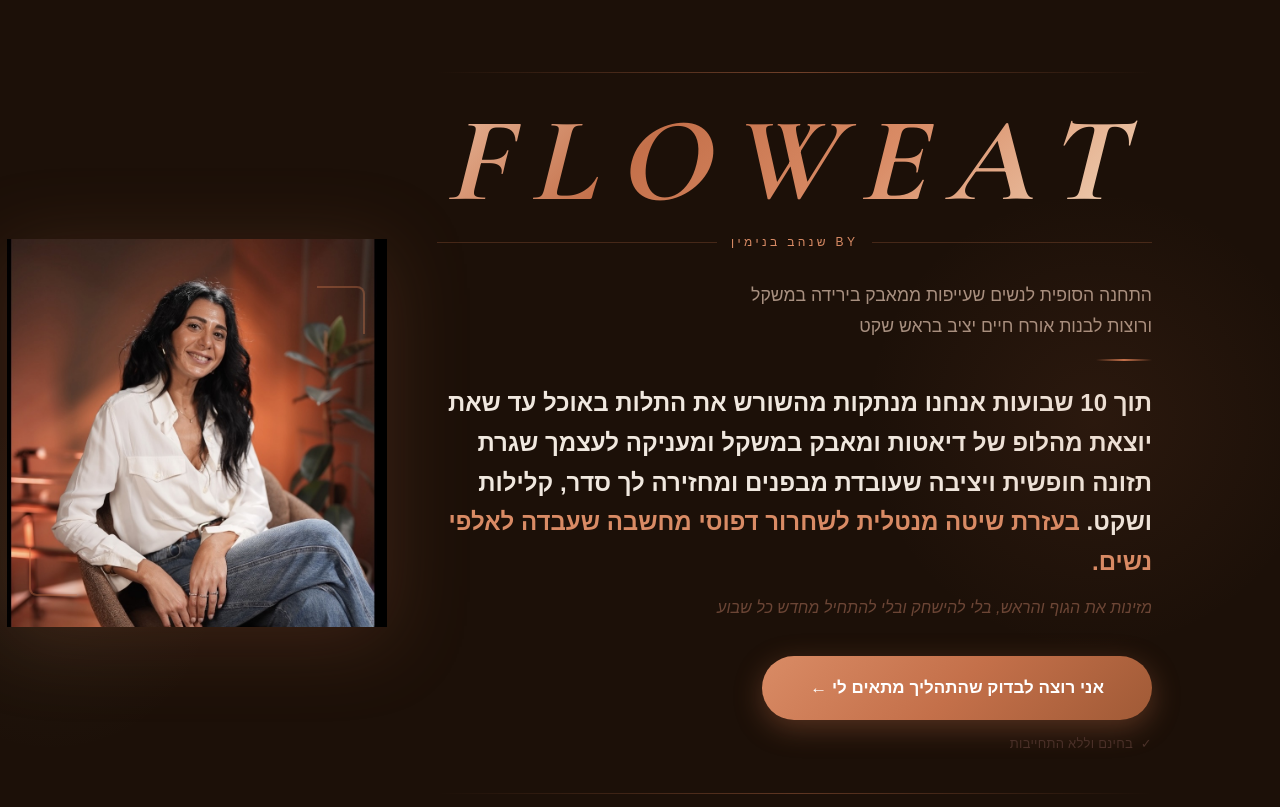
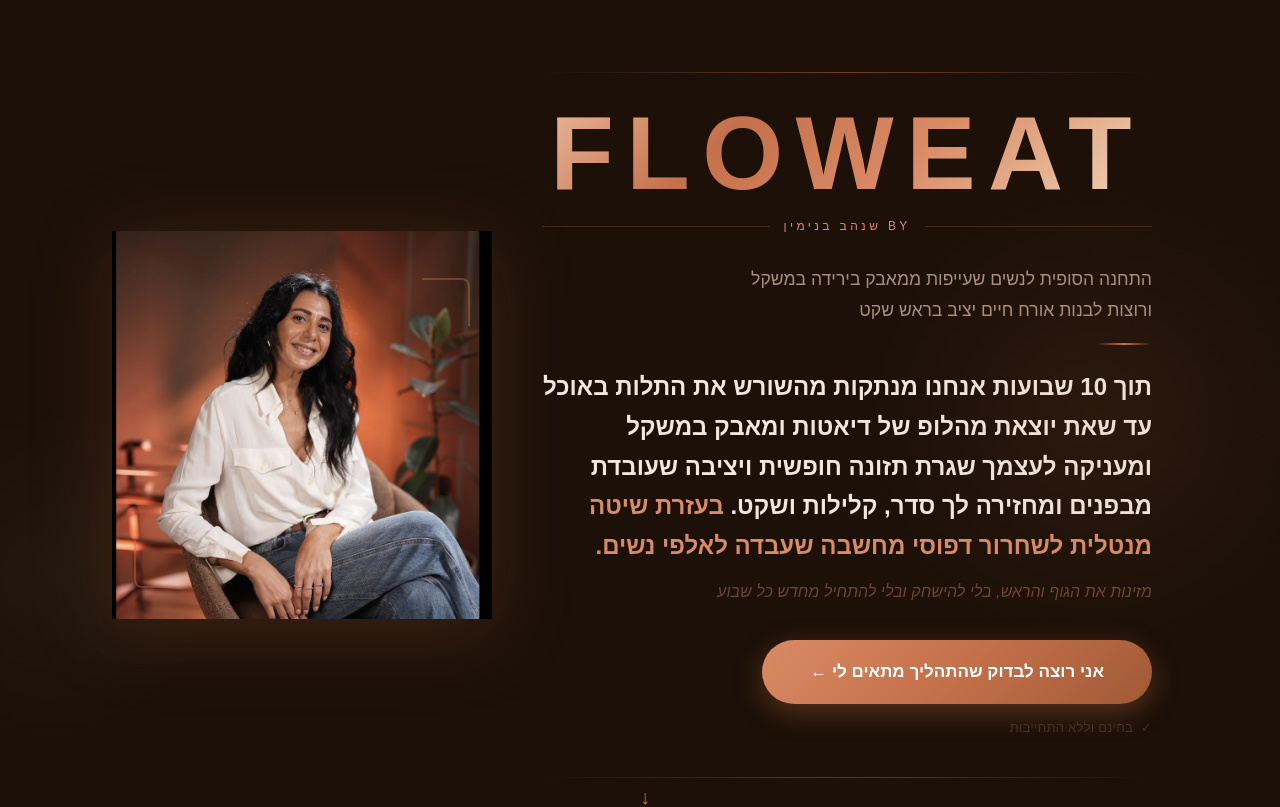
Before and after one commit to shenhav1985-netizen/floweat-landing, a Next.js app: page / in a window 1280 px wide. Shown: the top 807 px of the page. Built offline with nearby package versions, Linux system fonts and the light colour scheme.

Commit message:
revert: back to original Heebo font for FLOWEAT

```diff
--- a/app/components/HeroSection.tsx
+++ b/app/components/HeroSection.tsx
@@ -73,11 +73,11 @@
           <motion.div {...fadeUp(0.1)} style={{ padding: '0 8px' }}>
             <span style={{
               display: 'block',
-              fontFamily: 'var(--font-cormorant), Georgia, serif',
-              fontWeight: 700,
-              fontStyle: 'italic',
-              fontSize: 'clamp(3rem, 11vw, 7.5rem)',
-              letterSpacing: '0.18em',
+              fontFamily: 'Heebo, sans-serif',
+              fontWeight: 900,
+              fontStyle: 'normal',
+              fontSize: 'clamp(2.2rem, 9vw, 6.5rem)',
+              letterSpacing: '0.12em',
               lineHeight: 1,
               background: 'linear-gradient(135deg, #E8B89A 0%, #C4704A 30%, #D98B65 60%, #F0D4B8 100%)',
               WebkitBackgroundClip: 'text',
```
